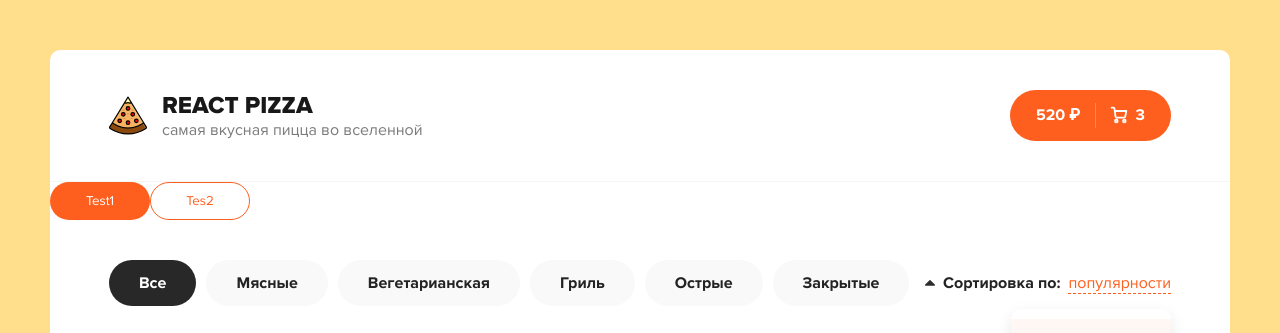
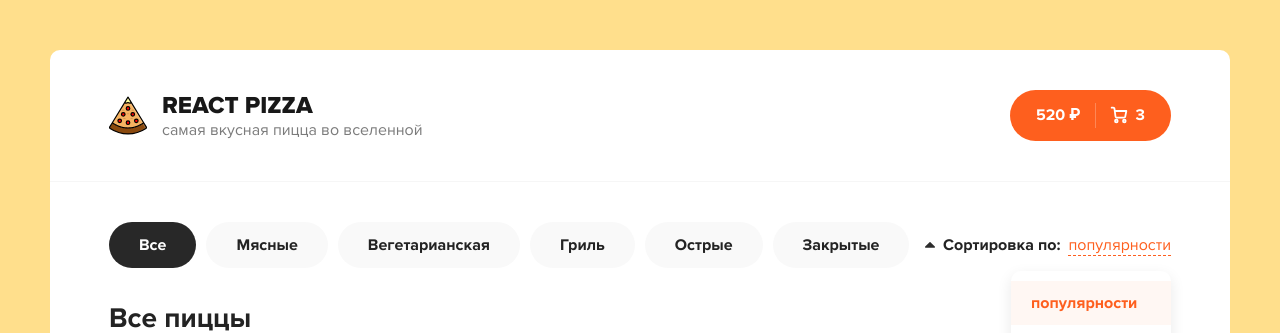
Before and after one commit to dzhygrynyuk/React-Pizza, a React (Create React App) app: page / in a window 1280 px wide. Shown: the top 333 px of the page. Built offline with nearby package versions, Linux system fonts and the light colour scheme.

Commit message:
Import all components to index

```diff
--- a/src/App.js
+++ b/src/App.js
@@ -1,12 +1,9 @@
-import Header from './components/Header';
-import Button from './components/Button';
+import { Header } from './components';
 
 function App() {
   return (
     <div className="wrapper">
       <Header />
-      <Button>Test1</Button>
-      <Button outline>Tes2</Button>
 
       <div className="content">
         <div className="container">
--- a/src/components/Button.jsx
+++ b/src/components/Button.jsx
@@ -1,12 +1,12 @@
 import classNames from "classnames";
 
-function Button(props){
+function Button({children, className, outline}){
     return(
         <button
-            className={classNames('button', {
-                'button--outline': props.outline,
+            className={classNames('button', className, {
+                'button--outline': outline,
             })}>
-            {props.children}
+            {children}
         </button>
     );
 }
--- a/src/components/Header.jsx
+++ b/src/components/Header.jsx
@@ -1,4 +1,5 @@
 import logoSvg from '../assets/img/pizza-logo.svg';
+import Button from './Button';
 
 function Header(){
     return(
@@ -12,7 +13,7 @@
                     </div>
                 </div>
                 <div className="header__cart">
-                <a href="/cart.html" className="button button--cart">
+                    <Button className="button--cart">
                         <span>520 ₽</span>
                         <div className="button__delimiter"></div>
                         <svg
@@ -45,7 +46,7 @@
                             />
                         </svg>
                         <span>3</span>
-                </a>
+                    </Button>
                 </div>
             </div>
         </div>
--- /dev/null
+++ b/src/components/index.js
@@ -0,0 +1,2 @@
+export { default as Header } from './Header';
+export { default as Button } from './Button';
```
Lines whose indentation alone changed are shown as unchanged.
